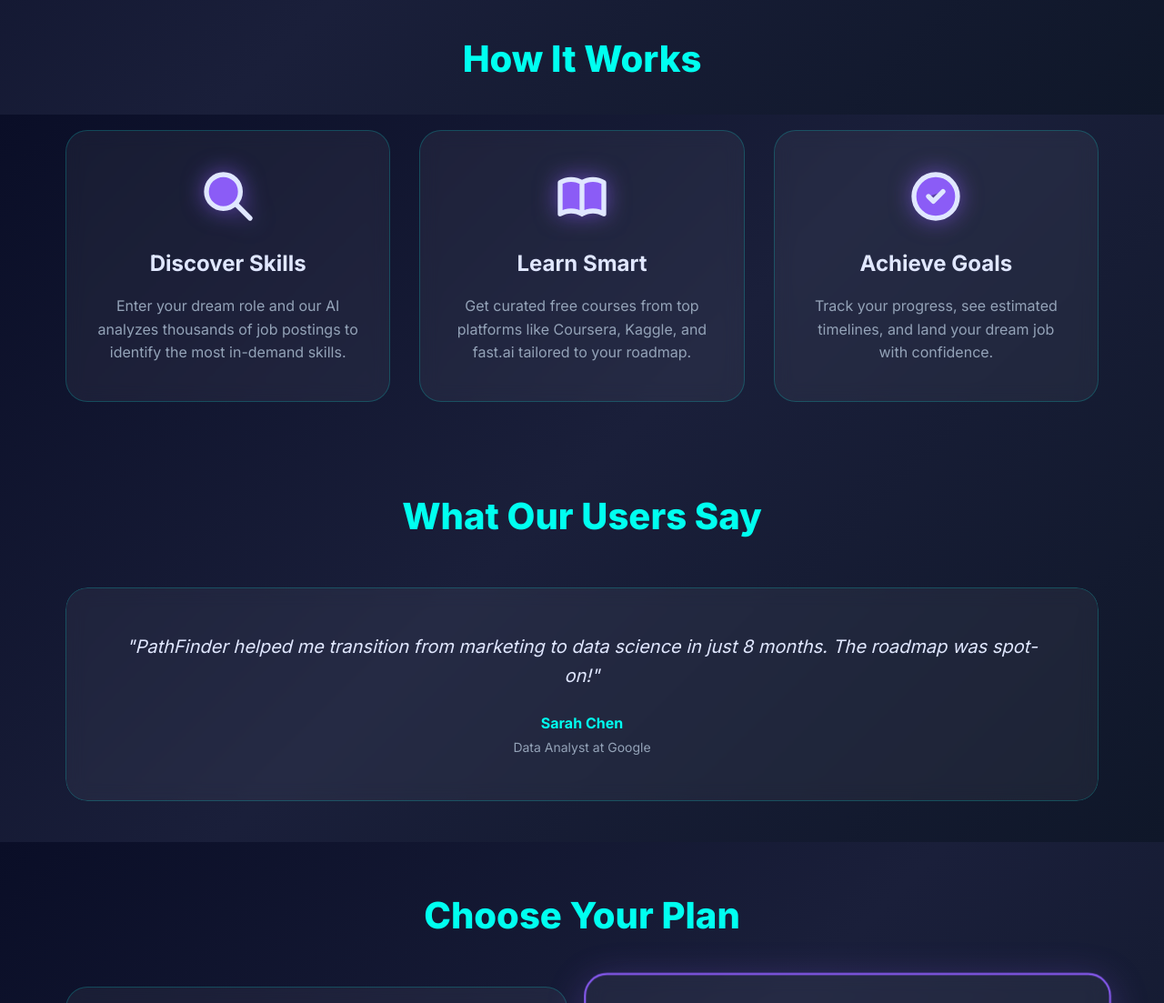
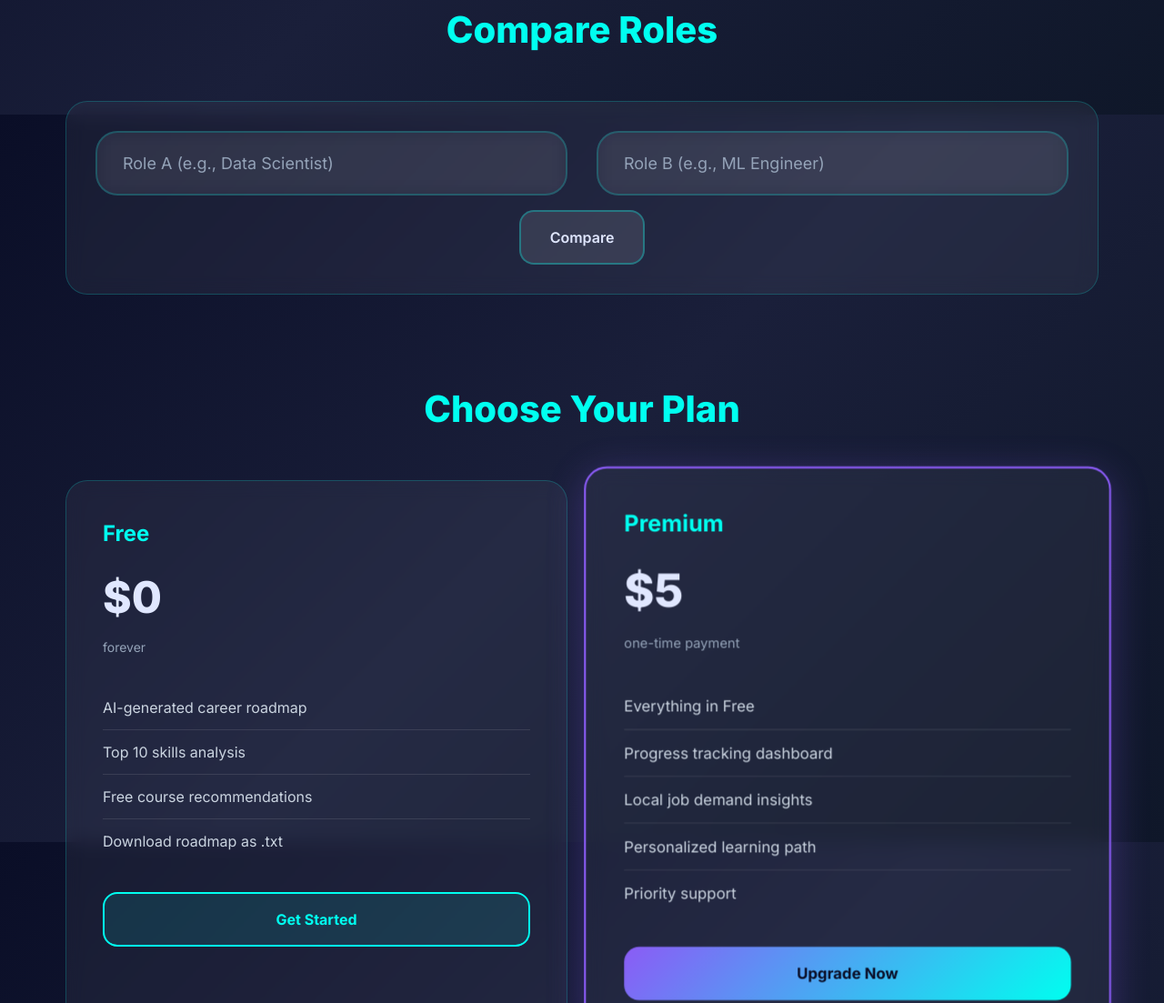
Before and after one commit to azkdevp/PathFinder-AI, a plain HTML site: page index.html in a window 1280 px wide. Shown: the part 674-1777 px from the top of the page at 91% size. Drawn offline with nearby package versions, Linux system fonts and the light colour scheme.

Commit message:
Refactor HTML structure for better readability
Consolidate multiple HTML elements and styles for improved readability and maintainability.

```diff
--- a/index.html
+++ b/index.html
@@ -7,17 +7,10 @@
 
     <link rel="preconnect" href="https://fonts.googleapis.com" />
     <link rel="preconnect" href="https://fonts.gstatic.com" crossorigin />
-    <link
-      href="https://fonts.googleapis.com/css2?family=Inter:wght@400;600;700;800&display=swap"
-      rel="stylesheet"
-    />
+    <link href="https://fonts.googleapis.com/css2?family=Inter:wght@400;600;700;800&display=swap" rel="stylesheet"/>
 
     <link rel="stylesheet" type="text/css" href="css/style.css" />
-    <style>
-      @view-transition {
-        navigation: auto;
-      }
-    </style>
+    <style>@view-transition { navigation: auto; }</style>
 
     <script src="https://cdn.tailwindcss.com" type="text/javascript"></script>
   </head>
@@ -30,12 +23,7 @@
     <nav id="navbar">
       <div class="nav-container">
         <a href="#" class="logo">
-          <svg
-            class="compass-icon"
-            viewBox="0 0 24 24"
-            fill="none"
-            xmlns="http://www.w3.org/2000/svg"
-          >
+          <svg class="compass-icon" viewBox="0 0 24 24" fill="none" xmlns="http://www.w3.org/2000/svg">
             <circle cx="12" cy="12" r="10" stroke="currentColor" stroke-width="2" />
             <path d="M12 2L14 10L12 12L10 10L12 2Z" fill="currentColor" />
             <path d="M22 12L14 14L12 12L14 10L22 12Z" fill="currentColor" />
@@ -48,11 +36,10 @@
         <ul class="nav-links">
           <li><a href="#features">Features</a></li>
           <li><a href="#demo">Demo</a></li>
+          <li><a href="#compare">Compare</a></li>
           <li><a href="#pricing">Pricing</a></li>
           <li><a href="#schools">Schools</a></li>
-          <li>
-            <a href="https://github.com" target="_blank" rel="noopener noreferrer">GitHub</a>
-          </li>
+          <li><a href="https://github.com" target="_blank" rel="noopener noreferrer">GitHub</a></li>
         </ul>
       </div>
     </nav>
@@ -85,7 +72,7 @@
     <section class="demo-section" id="demo">
       <div id="demoOutput" class="demo-output">
         <!-- Loader -->
-        <div id="loader" class="loader">
+        <div id="loader" class="loader" style="display:none;">
           <div class="loader-shimmer"></div>
         </div>
 
@@ -106,12 +93,12 @@
           <!-- Metrics -->
           <div class="metrics-row">
             <div class="metric-tile">
-              <div class="metric-value" id="durationValue">6 months</div>
+              <div class="metric-value" id="durationValue">N/A</div>
               <div class="metric-label">Duration</div>
             </div>
 
             <div class="metric-tile">
-              <div class="metric-value" id="salaryValue">$85k–$120k</div>
+              <div class="metric-value" id="salaryValue">N/A</div>
               <div class="metric-label">Avg Salary</div>
             </div>
           </div>
@@ -126,111 +113,82 @@
             </button>
           </div>
         </div>
+
+        <!-- Inline error -->
+        <div id="inlineError" style="display:none; color:#ff6b6b; text-align:center; margin-top:1rem;"></div>
       </div>
     </section>
 
-    <!-- How It Works -->
-    <section class="how-it-works" id="features">
-      <h2 class="section-title">How It Works</h2>
+    <!-- Compare Section -->
+    <section class="how-it-works" id="compare" style="margin-top:4rem;">
+      <h2 class="section-title">Compare Roles</h2>
 
-      <div class="steps-grid">
-        <div class="step-card">
-          <svg
-            class="step-icon"
-            viewBox="0 0 24 24"
-            fill="none"
-            xmlns="http://www.w3.org/2000/svg"
-          >
-            <path
-              d="M21 21L15 15M17 10C17 13.866 13.866 17 10 17C6.13401 17 3 13.866 3 10C3 6.13401 6.13401 3 10 3C13.866 3 17 6.13401 17 10Z"
-              stroke="currentColor"
-              stroke-width="2"
-              stroke-linecap="round"
-            />
-          </svg>
-          <h3>Discover Skills</h3>
-          <p>
-            Enter your dream role and our AI analyzes thousands of job postings to identify the most
-            in-demand skills.
-          </p>
+      <div class="glass-card" style="margin-bottom:1.5rem;">
+        <div class="steps-grid" style="grid-template-columns: repeat(auto-fit, minmax(260px, 1fr));">
+          <div>
+            <label for="roleA" class="sr-only">Role A</label>
+            <input id="roleA" class="glass-search" placeholder="Role A (e.g., Data Scientist)" />
+          </div>
+          <div>
+            <label for="roleB" class="sr-only">Role B</label>
+            <input id="roleB" class="glass-search" placeholder="Role B (e.g., ML Engineer)" />
+          </div>
+        </div>
+        <div class="action-buttons" style="margin-top:1rem;">
+          <button id="compareBtn" class="btn-secondary">Compare</button>
+        </div>
+        <div id="compareError" style="display:none; color:#ff6b6b; text-align:center; margin-top:1rem;"></div>
+        <div id="compareLoader" class="loader" style="display:none; padding:1.5rem;">
+          <div class="loader-shimmer" style="height:120px; max-width:800px;"></div>
+        </div>
+      </div>
+
+      <div id="compareResults" style="display:none;">
+        <div class="glass-card">
+          <h3>Summary</h3>
+          <div class="metrics-row">
+            <div class="metric-tile">
+              <div class="metric-value" id="roleA_summary">—</div>
+              <div class="metric-label">Role A</div>
+            </div>
+            <div class="metric-tile">
+              <div class="metric-value" id="roleB_summary">—</div>
+              <div class="metric-label">Role B</div>
+            </div>
+          </div>
         </div>
 
-        <div class="step-card">
-          <svg
-            class="step-icon"
-            viewBox="0 0 24 24"
-            fill="none"
-            xmlns="http://www.w3.org/2000/svg"
-          >
-            <path
-              d="M12 6.25278V19.2528M12 6.25278C10.8321 5.47686 9.24649 5 7.5 5C5.75351 5 4.16789 5.47686 3 6.25278V19.2528C4.16789 18.4769 5.75351 18 7.5 18C9.24649 18 10.8321 18.4769 12 19.2528M12 6.25278C13.1679 5.47686 14.7535 5 16.5 5C18.2465 5 19.8321 5.47686 21 6.25278V19.2528C19.8321 18.4769 18.2465 18 16.5 18C14.7535 18 13.1679 18.4769 12 19.2528"
-              stroke="currentColor"
-              stroke-width="2"
-              stroke-linecap="round"
-              stroke-linejoin="round"
-            />
-          </svg>
-          <h3>Learn Smart</h3>
-          <p>
-            Get curated free courses from top platforms like Coursera, Kaggle, and fast.ai tailored
-            to your roadmap.
-          </p>
+        <div class="glass-card">
+          <h3>Side-by-Side</h3>
+          <div style="overflow:auto;">
+            <table style="width:100%; border-collapse:separate; border-spacing:0 8px;">
+              <thead>
+                <tr>
+                  <th style="text-align:left; padding:8px; color:#94a3b8;">Metric</th>
+                  <th style="text-align:left; padding:8px; color:#94a3b8;" id="roleA_th">Role A</th>
+                  <th style="text-align:left; padding:8px; color:#94a3b8;" id="roleB_th">Role B</th>
+                </tr>
+              </thead>
+              <tbody id="compareTableBody"></tbody>
+            </table>
+          </div>
         </div>
 
-        <div class="step-card">
-          <svg
-            class="step-icon"
-            viewBox="0 0 24 24"
-            fill="none"
-            xmlns="http://www.w3.org/2000/svg"
-          >
-            <path
-              d="M9 12L11 14L15 10M21 12C21 16.9706 16.9706 21 12 21C7.02944 21 3 16.9706 3 12C3 7.02944 7.02944 3 12 3C16.9706 3 21 7.02944 21 12Z"
-              stroke="currentColor"
-              stroke-width="2"
-              stroke-linecap="round"
-              stroke-linejoin="round"
-            />
-          </svg>
-          <h3>Achieve Goals</h3>
-          <p>
-            Track your progress, see estimated timelines, and land your dream job with confidence.
-          </p>
-        </div>
-      </div>
-    </section>
-
-    <!-- Testimonials -->
-    <section class="testimonials">
-      <h2 class="section-title">What Our Users Say</h2>
-
-      <div class="testimonial-carousel">
-        <div class="testimonial-track" id="testimonialTrack">
-          <div class="testimonial-card">
-            <p class="testimonial-quote">
-              "PathFinder helped me transition from marketing to data science in just 8 months. The
-              roadmap was spot-on!"
-            </p>
-            <div class="testimonial-author">Sarah Chen</div>
-            <div class="testimonial-role">Data Analyst at Google</div>
-          </div>
-
-          <div class="testimonial-card">
-            <p class="testimonial-quote">
-              "As a student, I was overwhelmed by career options. PathFinder gave me clarity and a
-              clear path forward."
-            </p>
-            <div class="testimonial-author">Marcus Johnson</div>
-            <div class="testimonial-role">CS Student, MIT</div>
-          </div>
-
-          <div class="testimonial-card">
-            <p class="testimonial-quote">
-              "The free courses recommended were exactly what I needed. I'm now a full-stack
-              developer!"
-            </p>
-            <div class="testimonial-author">Priya Patel</div>
-            <div class="testimonial-role">Software Engineer at Stripe</div>
+        <div class="glass-card">
+          <h3>Skills Overlap & Unique</h3>
+          <div class="steps-grid">
+            <div>
+              <h4 style="color:#00FFF0; margin-bottom:0.5rem;">Overlap</h4>
+              <div id="skillsOverlap" class="skills-grid"></div>
+            </div>
+            <div>
+              <h4 style="color:#8B5CF6; margin-bottom:0.5rem;">Unique to Role A</h4>
+              <div id="skillsOnlyA" class="skills-grid"></div>
+            </div>
+            <div>
+              <h4 style="color:#8B5CF6; margin-bottom:0.5rem;">Unique to Role B</h4>
+              <div id="skillsOnlyB" class="skills-grid"></div>
+            </div>
           </div>
         </div>
       </div>
@@ -269,9 +227,7 @@
             <li>Priority support</li>
           </ul>
 
-          <button class="plan-cta" id="premiumCta" aria-label="Upgrade to premium plan">
-            Upgrade Now
-          </button>
+          <button class="plan-cta" id="premiumCta" aria-label="Upgrade to premium plan">Upgrade Now</button>
         </div>
       </div>
     </section>
@@ -280,29 +236,14 @@
     <section class="schools" id="schools">
       <div class="schools-banner">
         <h2 id="schoolsHeadline">Request 10-seat Beta</h2>
-        <p>
-          Empower your students with AI-powered career guidance. Limited beta spots available for
-          educational institutions.
-        </p>
+        <p>Empower your students with AI-powered career guidance. Limited beta spots available for educational institutions.</p>
 
         <form class="schools-form" id="schoolsForm">
           <label for="schoolName" class="sr-only">School Name</label>
-          <input
-            type="text"
-            id="schoolName"
-            placeholder="School Name"
-            required
-            aria-label="School name"
-          />
+          <input type="text" id="schoolName" placeholder="School Name" required aria-label="School name"/>
 
           <label for="schoolEmail" class="sr-only">Email Address</label>
-          <input
-            type="email"
-            id="schoolEmail"
-            placeholder="Email Address"
-            required
-            aria-label="Email address"
-          />
+          <input type="email" id="schoolEmail" placeholder="Email Address" required aria-label="Email address"/>
 
           <button type="submit" aria-label="Request beta access">Request Beta Access</button>
         </form>
@@ -313,32 +254,16 @@
     <footer>
       <div class="footer-content">
         <div class="footer-links">
-          <a
-            href="https://github.com"
-            target="_blank"
-            rel="noopener noreferrer"
-            class="footer-btn"
-            aria-label="View on GitHub"
-          >
+          <a href="https://github.com" target="_blank" rel="noopener noreferrer" class="footer-btn" aria-label="View on GitHub">
             <svg width="20" height="20" viewBox="0 0 24 24" fill="currentColor">
-              <path
-                d="M12 0C5.37 0 0 5.37 0 12c0 5.31 3.435 9.795 8.205 11.385.6.105.825-.255.825-.57 0-.285-.015-1.23-.015-2.235-3.015.555-3.795-.735-4.035-1.41-.135-.345-.72-1.41-1.23-1.695-.42-.225-1.02-.78-.015-.795.945-.015 1.62.87 1.845 1.23 1.08 1.815 2.805 1.305 3.495.99.105-.78.42-1.305.765-1.605-2.67-.3-5.46-1.335-5.46-5.925 0-1.305.465-2.385 1.23-3.225-.12-.3-.54-1.53.12-3.18 0 0 1.005-.315 3.3 1.23.96-.27 1.98-.405 3-.405s2.04.135 3 .405c2.295-1.56 3.3-1.23 3.3-1.23.66 1.65.24 2.88.12 3.18.765.84 1.23 1.905 1.23 3.225 0 4.605-2.805 5.625-5.475 5.925.435.375.81 1.095.81 2.22 0 1.605-.015 2.895-.015 3.3 0 .315.225.69.825.57A12.02 12.02 0 0024 12c0-6.63-5.37-12-12-12z"
-              />
+              <path d="M12 0C5.37 0 0 5.37 0 12c0 5.31 3.435 9.795 8.205 11.385.6.105.825-.255.825-.57 0-.285-.015-1.23-.015-2.235-3.015.555-3.795-.735-4.035-1.41-.135-.345-.72-1.41-1.23-1.695-.42-.225-1.02-.78-.015-.795.945-.015 1.62.87 1.845 1.23 1.08 1.815 2.805 1.305 3.495.99.105-.78.42-1.305.765-1.605-2.67-.3-5.46-1.335-5.46-5.925 0-1.305.465-2.385 1.23-3.225-.12-.3-.54-1.53.12-3.18 0 0 1.005-.315 3.3 1.23.96-.27 1.98-.405 3-.405s2.04.135 3 .405c2.295-1.56 3.3-1.23 3.3-1.23.66 1.65.24 2.88.12 3.18.765.84 1.23 1.905 1.23 3.225 0 4.605-2.805 5.625-5.475 5.925.435.375.81 1.095.81 2.22 0 1.605-.015 2.895-.015 3.3 0 .315.225.69.825.57A12.02 12.02 0 0024 12c0-6.63-5.37-12-12-12z"/>
             </svg>
             GitHub
           </a>
 
-          <a
-            href="https://devpost.com"
-            target="_blank"
-            rel="noopener noreferrer"
-            class="footer-btn"
-            aria-label="View on Devpost"
-          >
+          <a href="https://devpost.com" target="_blank" rel="noopener noreferrer" class="footer-btn" aria-label="View on Devpost">
             <svg width="20" height="20" viewBox="0 0 24 24" fill="currentColor">
-              <path
-                d="M6.002 1.61L0 12.004L6.002 22.39h11.996L24 12.004L17.998 1.61H6.002zm1.593 4.084h3.947c3.605 0 6.276 1.695 6.276 6.31c0 4.436-3.21 6.302-6.456 6.302H7.595V5.694zm2.517 2.449v7.714h1.241c2.646 0 3.862-1.55 3.862-3.861c.009-2.569-1.096-3.853-3.767-3.853H10.112z"
-              />
+              <path d="M6.002 1.61L0 12.004L6.002 22.39h11.996L24 12.004L17.998 1.61H6.002zm1.593 4.084h3.947c3.605 0 6.276 1.695 6.276 6.31c0 4.436-3.21 6.302-6.456 6.302H7.595V5.694zm2.517 2.449v7.714h1.241c2.646 0 3.862-1.55 3.862-3.861c.009-2.569-1.096-3.853-3.767-3.853H10.112z"/>
             </svg>
             Devpost
           </a>
@@ -347,27 +272,20 @@
         <div class="social-icons">
           <a href="#" class="social-icon" aria-label="Twitter">
             <svg width="20" height="20" viewBox="0 0 24 24" fill="currentColor">
-              <path
-                d="M23.953 4.57a10 10 0 01-2.825.775 4.958 4.958 0 002.163-2.723c-.951.555-2.005.959-3.127 1.184a4.92 4.92 0 00-8.384 4.482C7.69 8.095 4.067 6.13 1.64 3.162a4.822 4.822 0 00-.666 2.475c0 1.71.87 3.213 2.188 4.096a4.904 4.904 0 01-2.228-.616v.06a4.923 4.923 0 003.946 4.827 4.996 4.996 0 01-2.212.085 4.936 4.936 0 004.604 3.417 9.867 9.867 0 01-6.102 2.105c-.39 0-.779-.023-1.17-.067a13.995 13.995 0 007.557 2.209c9.053 0 13.998-7.496 13.998-13.985 0-.21 0-.42-.015-.63A9.935 9.935 0 0024 4.59z"
-              />
+              <path d="M23.953 4.57a10 10 0 01-2.825.775 4.958 4.958 0 002.163-2.723c-.951.555-2.005.959-3.127 1.184a4.92 4.92 0 00-8.384 4.482C7.69 8.095 4.067 6.13 1.64 3.162a4.822 4.822 0 00-.666 2.475c0 1.71.87 3.213 2.188 4.096a4.904 4.904 0 01-2.228-.616v.60a4.923 4.923 0 003.946 4.827 4.996 4.996 0 01-2.212.085 4.936 4.936 0 004.604 3.417 9.867 9.867 0 01-6.102 2.105c-.39 0-.779-.023-1.17-.067a13.995 13.995 0 007.557 2.209c9.053 0 13.998-7.496 13.998-13.985 0-.21 0-.42-.015-.63A9.935 9.935 0 0024 4.59z"/>
             </svg>
           </a>
 
           <a href="#" class="social-icon" aria-label="LinkedIn">
             <svg width="20" height="20" viewBox="0 0 24 24" fill="currentColor">
-              <path
-                d="M20.447 20.452h-3.554v-5.569c0-1.328-.027-3.037-1.852-3.037-1.853 0-2.136 1.445-2.136 2.939v5.667H9.351V9h3.414v1.561h.046c.477-.9 1.637-1.85 3.37-1.85 3.601 0 4.267 2.37 4.267 5.455v6.286zM5.337 7.433c-1.144 0-2.063-.926-2.063-2.065 0-1.138.92-2.063 2.063-2.063 1.14 0 2.064.925 2.064 2.063 0 1.139-.925 2.065-2.064 2.065zm1.782 13.019H3.555V9h3.564v11.452zM22.225 0H1.771C.792 0 0 .774 0 1.729v20.542C0 23.227.792 24 1.771 24h20.451C23.2 24 24 23.227 24 22.271V1.729C24 .774 23.2 0 22.222 0h.003z"
-              />
+              <path d="M20.447 20.452h-3.554v-5.569c0-1.328-.027-3.037-1.852-3.037-1.853 0-2.136 1.445-2.136 2.939v5.667H9.351V9h3.414v1.561h.046c.477-.9 1.637-1.85 3.37-1.85 3.601 0 4.267 2.37 4.267 5.455v6.286zM5.337 7.433c-1.144 0-2.063-.926-2.063-2.065 0-1.138.92-2.063 2.063-2.063 1.14 0 2.064.925 2.064 2.063 0 1.139-.925 2.065-2.064 2.065zm1.782 13.019H3.555V9h3.564v11.452zM22.225 0H1.771C.792 0 0 .774 0 1.729v20.542C0 23.227.792 24 1.771 24h20.451C23.2 24 24 23.227 24 22.271V1.729C24 .774 23.2 0 22.222 0h.003z"/>
             </svg>
           </a>
         </div>
       </div>
 
       <div class="footer-legal">
-        <p>
-          © 2025 PathFinder AI. All rights reserved. This is a demo project. No actual payment
-          processing or data collection occurs.
-        </p>
+        <p>© 2025 PathFinder AI. All rights reserved. This is a demo project. No actual payment processing or data collection occurs.</p>
       </div>
     </footer>
 
@@ -380,22 +298,10 @@
 
         <form class="modal-form" id="checkoutForm">
           <label for="cardName" class="sr-only">Name on Card</label>
-          <input
-            type="text"
-            id="cardName"
-            placeholder="Name on Card"
-            required
-            aria-label="Name on card"
-          />
+          <input type="text" id="cardName" placeholder="Name on Card" required aria-label="Name on card"/>
 
           <label for="cardEmail" class="sr-only">Email</label>
-          <input
-            type="email"
-            id="cardEmail"
-            placeholder="Email"
-            required
-            aria-label="Email address"
-          />
+          <input type="email" id="cardEmail" placeholder="Email" required aria-label="Email address"/>
 
           <button type="submit" aria-label="Complete purchase">Complete Purchase - $5</button>
         </form>
```
